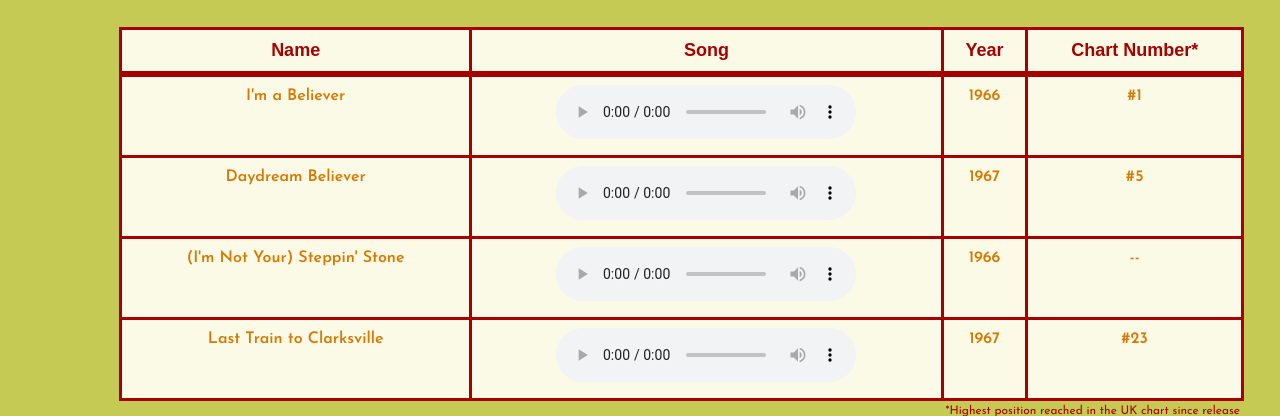
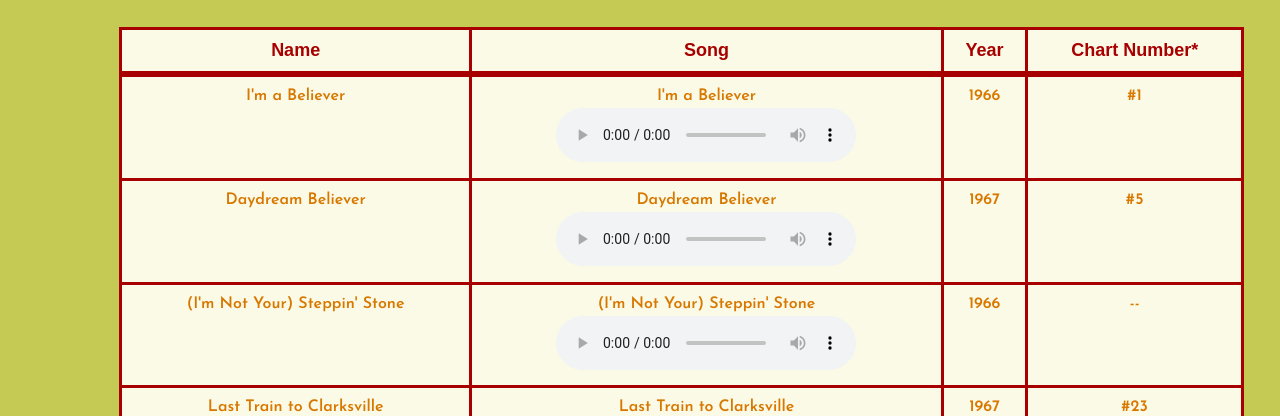
Before and after one commit to johnraysimpson/stream-one-project, a plain HTML site: page listen.html in a window 1280 px wide. Shown: the part 869-1285 px from the top of the page. Drawn offline with nearby package versions, Linux system fonts and the light colour scheme; a web font is replaced by a local one.

Commit message:
music library change

```diff
--- a/listen.html
+++ b/listen.html
@@ -76,7 +76,7 @@
             <table class="container-fluid bg-section-content table table-hover col-md-10 col-md-offset-1">
                 <thead>
                     <tr class="column-headings">
-                        <th>Name</th>
+                        <th class="hidden-xs">Name</th>
                         <th>Song</th>
                         <th class="hidden-xs">Year</th>
                         <th class="hidden-xs">Chart Number*</th>
@@ -84,8 +84,8 @@
                 </thead>
                 <tbody>
                     <tr class="row-style">
-                        <td>I'm a Believer</td>
-                        <td>
+                        <td class="hidden-xs">I'm a Believer</td>
+                        <td>I'm a Believer<br>
                             <audio controls>
                             <source src="assets/audio/ImABeliever.mp3">
                             Your browser does not support this audio file.
@@ -95,8 +95,8 @@
                         <td class="hidden-xs">#1</td>
                     </tr>
                     <tr class="row-style">
-                        <td>Daydream Believer</td>
-                        <td>
+                        <td class="hidden-xs">Daydream Believer</td>
+                        <td>Daydream Believer<br>
                             <audio controls>
                             <source src="assets/audio/DaydreamBeliever.mp3">
                             Your browser does not support this audio file.
@@ -106,8 +106,8 @@
                         <td class="hidden-xs">#5</td>
                     </tr>
                     <tr class="row-style">
-                        <td>(I'm Not Your) Steppin' Stone</td>
-                        <td>
+                        <td class="hidden-xs">(I'm Not Your) Steppin' Stone</td>
+                        <td>(I'm Not Your) Steppin' Stone<br>
                             <audio controls>
                             <source src="assets/audio/SteppingStone.mp3">
                             Your browser does not support this audio file.
@@ -117,8 +117,8 @@
                         <td class="hidden-xs">--</td>
                     </tr>
                     <tr class="row-style">
-                        <td>Last Train to Clarksville</td>
-                        <td>
+                        <td class="hidden-xs">Last Train to Clarksville</td>
+                        <td>Last Train to Clarksville<br>
                             <audio controls>
                             <source src="assets/audio/Clarksville.mp3">
                             Your browser does not support this audio file.
```
